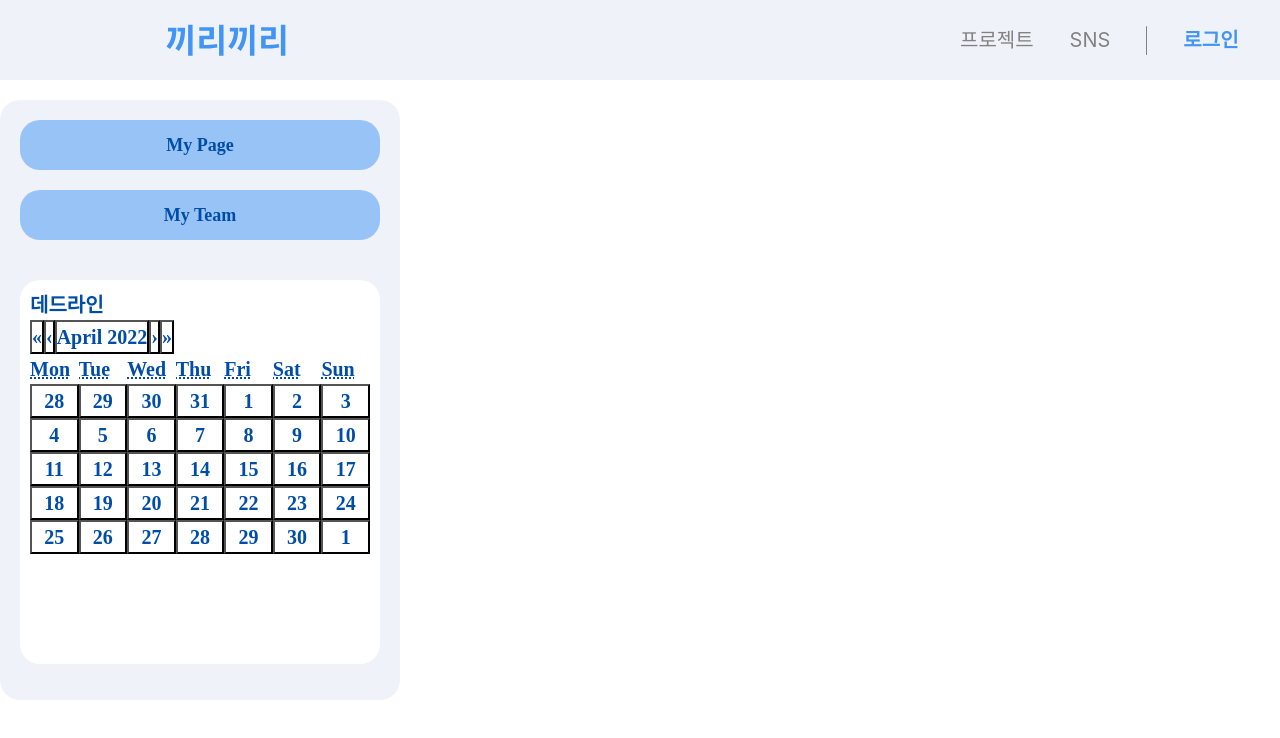
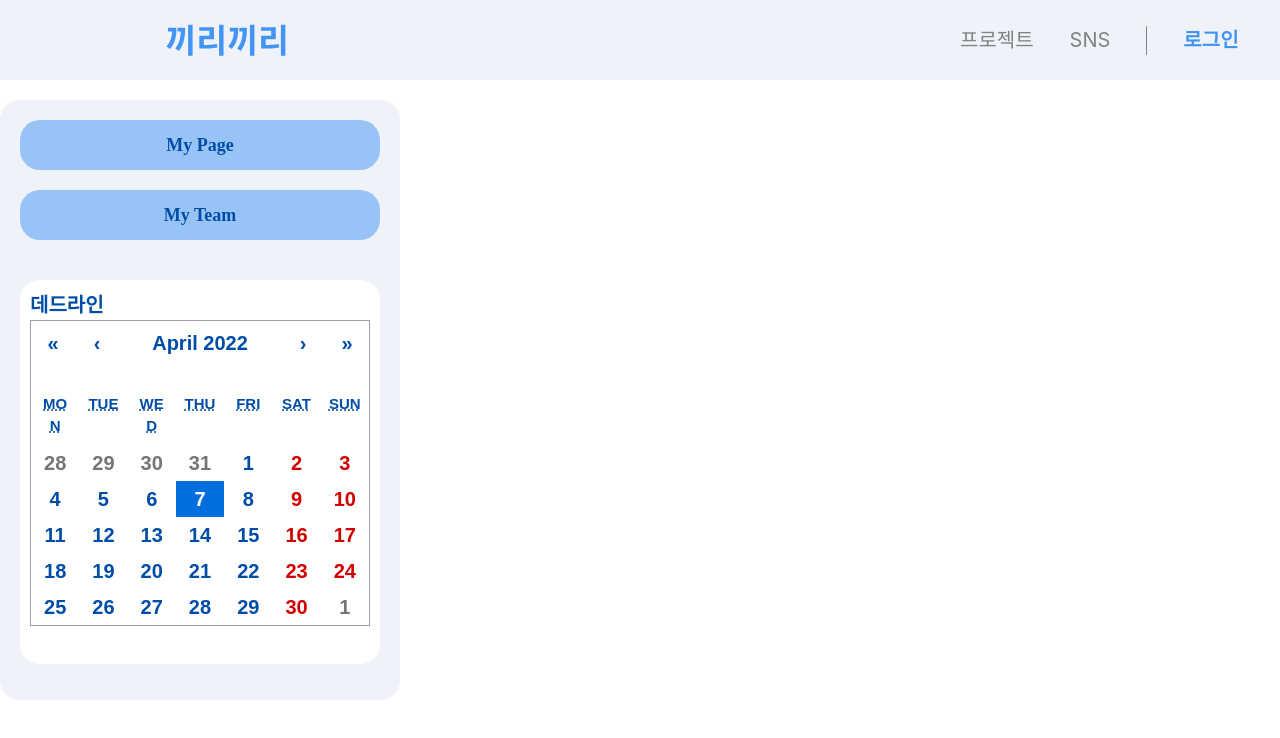
Before and after one commit to Team-Newfangled/flock-front, a React (Create React App) app: page /CreateTeam in a window 1280 px wide. Shown: the top 738 px of the page. Built offline with nearby package versions, Linux system fonts and the light colour scheme.

Commit message:
calendar

```diff
--- a/src/containers/App.js
+++ b/src/containers/App.js
@@ -1,6 +1,6 @@
 import React from "react";
 import { BrowserRouter as Router, Route, Routes } from "react-router-dom";
-import { Main, Profile, CreateTeam, Date } from "../pages/Pagelist";
+import { Main, Profile, CreateTeam } from "../pages/Pagelist";
 
 const App = () => {
   return (
@@ -9,7 +9,6 @@
         <Route path="/*" element={<Main/>}/>
         <Route path="/Profile" element={<Profile/>}/>
         <Route path="/CreateTeam" element={<CreateTeam/>}/>
-        <Route path="/Date" element={<Date/>}/>
       </Routes>
     </Router>
   );
--- a/src/pages/Pagelist.js
+++ b/src/pages/Pagelist.js
@@ -1,4 +1,3 @@
 export {  default as Main } from "./main/Main";
 export {  default as Profile } from "./profile/Profile";
 export {  default as CreateTeam } from "./createTeam/CreateTeam";
-export {  default as Date } from "./createTeam/Date";
--- a/src/pages/createTeam/CreateTeam.js
+++ b/src/pages/createTeam/CreateTeam.js
@@ -1,11 +1,15 @@
 import React from "react";
 import Header from "../../components/Header";
+import { useState } from 'react'
 import '../../styles/CreateTeam.scss'
 import { NavLink } from "react-router-dom";
 import Calendar from 'react-calendar';
+import '../../styles/Calendar.scss';
 
 
 const CreateTeam = () => {
+  const [value, onChange] = useState(new Date());
+
   return (
     <>
       <Header/>
@@ -13,7 +17,10 @@
         <NavLink to='/'><button id='link'>My Page</button></NavLink>
         <NavLink to='/'><button id='link'>My Team</button></NavLink>
         <div className="date">데드라인
-        <Calendar></Calendar>
+          <Calendar
+            onChange={onChange}
+            value={value}
+          />
         </div>
       </div>
     </>
--- /dev/null
+++ b/src/styles/Calendar.scss
@@ -0,0 +1,117 @@
+.react-calendar {
+  width: 350px;
+  max-width: 100%;
+  background: white;
+  border: 1px solid #a0a096;
+  font-family: Arial, Helvetica, sans-serif;
+  line-height: 1.125em;
+}
+.react-calendar--doubleView {
+  width: 700px;
+}
+.react-calendar--doubleView .react-calendar__viewContainer {
+  display: flex;
+  margin: -0.5em;
+}
+.react-calendar--doubleView .react-calendar__viewContainer > * {
+  width: 50%;
+  margin: 0.5em;
+}
+.react-calendar,
+.react-calendar *,
+.react-calendar *:before,
+.react-calendar *:after {
+  -moz-box-sizing: border-box;
+  -webkit-box-sizing: border-box;
+  box-sizing: border-box;
+}
+.react-calendar button {
+  margin: 0;
+  border: 0;
+  outline: none;
+}
+.react-calendar button:enabled:hover {
+  cursor: pointer;
+}
+.react-calendar__navigation {
+  display: flex;
+  height: 44px;
+  margin-bottom: 1em;
+}
+.react-calendar__navigation button {
+  min-width: 44px;
+  background: none;
+}
+.react-calendar__navigation button:disabled {
+  background-color: #f0f0f0;
+}
+.react-calendar__navigation button:enabled:hover,
+.react-calendar__navigation button:enabled:focus {
+  background-color: #e6e6e6;
+}
+.react-calendar__month-view__weekdays {
+  text-align: center;
+  text-transform: uppercase;
+  font-weight: bold;
+  font-size: 0.75em;
+}
+.react-calendar__month-view__weekdays__weekday {
+  padding: 0.5em;
+}
+.react-calendar__month-view__weekNumbers .react-calendar__tile {
+  display: flex;
+  align-items: center;
+  justify-content: center;
+  font-size: 0.75em;
+  font-weight: bold;
+}
+.react-calendar__month-view__days__day--weekend {
+  color: #d10000;
+}
+.react-calendar__month-view__days__day--neighboringMonth {
+  color: #757575;
+}
+.react-calendar__year-view .react-calendar__tile,
+.react-calendar__decade-view .react-calendar__tile,
+.react-calendar__century-view .react-calendar__tile {
+  padding: 2em 0.5em;
+}
+.react-calendar__tile {
+  max-width: 100%;
+  padding: 10px 6.6667px;
+  background: none;
+  text-align: center;
+  line-height: 16px;
+}
+.react-calendar__tile:disabled {
+  background-color: #f0f0f0;
+}
+.react-calendar__tile:enabled:hover,
+.react-calendar__tile:enabled:focus {
+  background-color: #e6e6e6;
+}
+.react-calendar__tile--now {
+  background: #ffff76;
+}
+.react-calendar__tile--now:enabled:hover,
+.react-calendar__tile--now:enabled:focus {
+  background: #ffffa9;
+}
+.react-calendar__tile--hasActive {
+  background: #76baff;
+}
+.react-calendar__tile--hasActive:enabled:hover,
+.react-calendar__tile--hasActive:enabled:focus {
+  background: #a9d4ff;
+}
+.react-calendar__tile--active {
+  background: #006edc;
+  color: white;
+}
+.react-calendar__tile--active:enabled:hover,
+.react-calendar__tile--active:enabled:focus {
+  background: #1087ff;
+}
+.react-calendar--selectRange .react-calendar__tile--hover {
+  background-color: #e6e6e6;
+}
```
Also changed, not shown: src/pages/createTeam/Date.js (deleted), src/styles/Date.scss (deleted).
